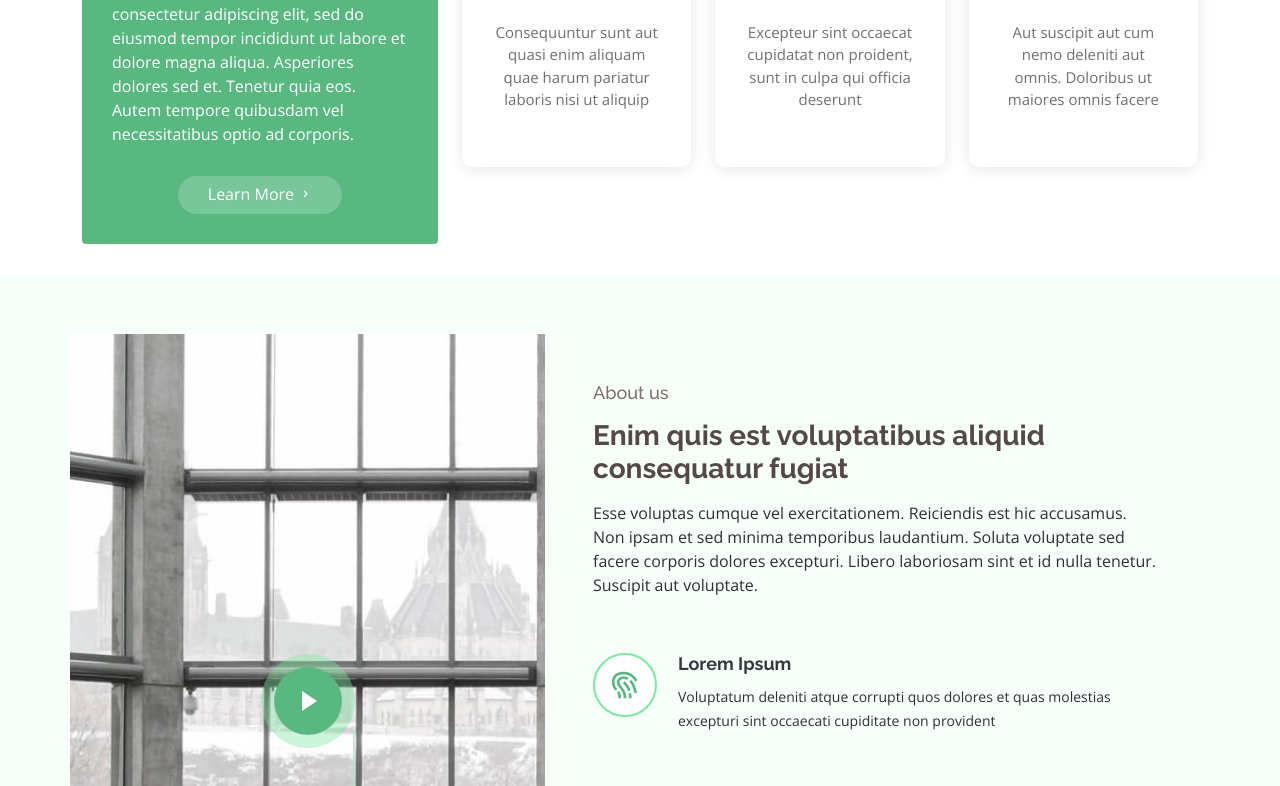
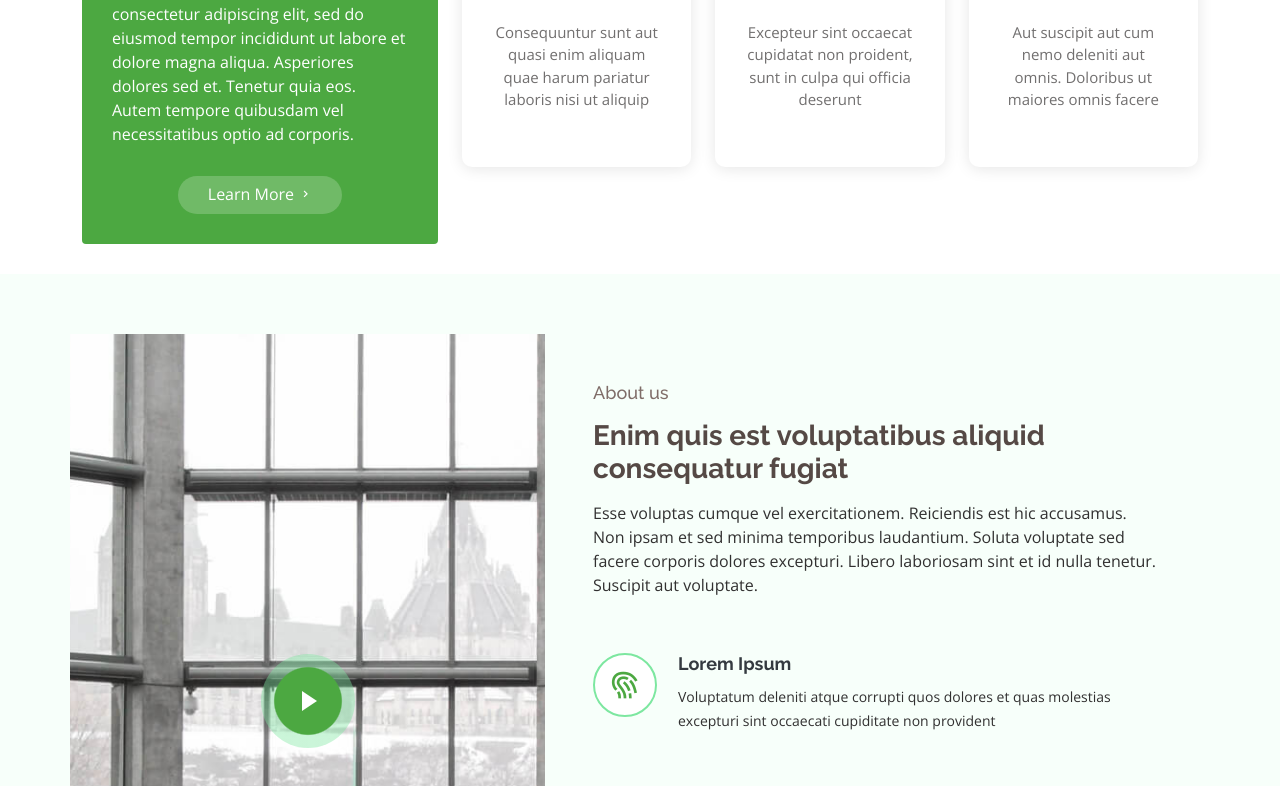
Before and after one commit to takecontrolsoft/takecontrolsoft.github.io, a plain HTML site: page index.html in a window 1280 px wide. Shown: the part 715-1501 px from the top of the page. Drawn offline with nearby package versions, Linux system fonts and the light colour scheme.

Commit message:
Fix header banner

```diff
--- a/assets/scss/_variables.scss
+++ b/assets/scss/_variables.scss
@@ -5,7 +5,7 @@ $font-secondary: 'Poppins', sans-serif;
 
 // Colors
 $default: #313030;
-$primary: #58b880;
+$primary: #4CA841;
 $secondary: #473d3a;
 
 // General Colors
```
Also changed, not shown: assets/css/style.css, assets/img/hero-bg.jpg, assets/img/logo.png, 1 other file.
